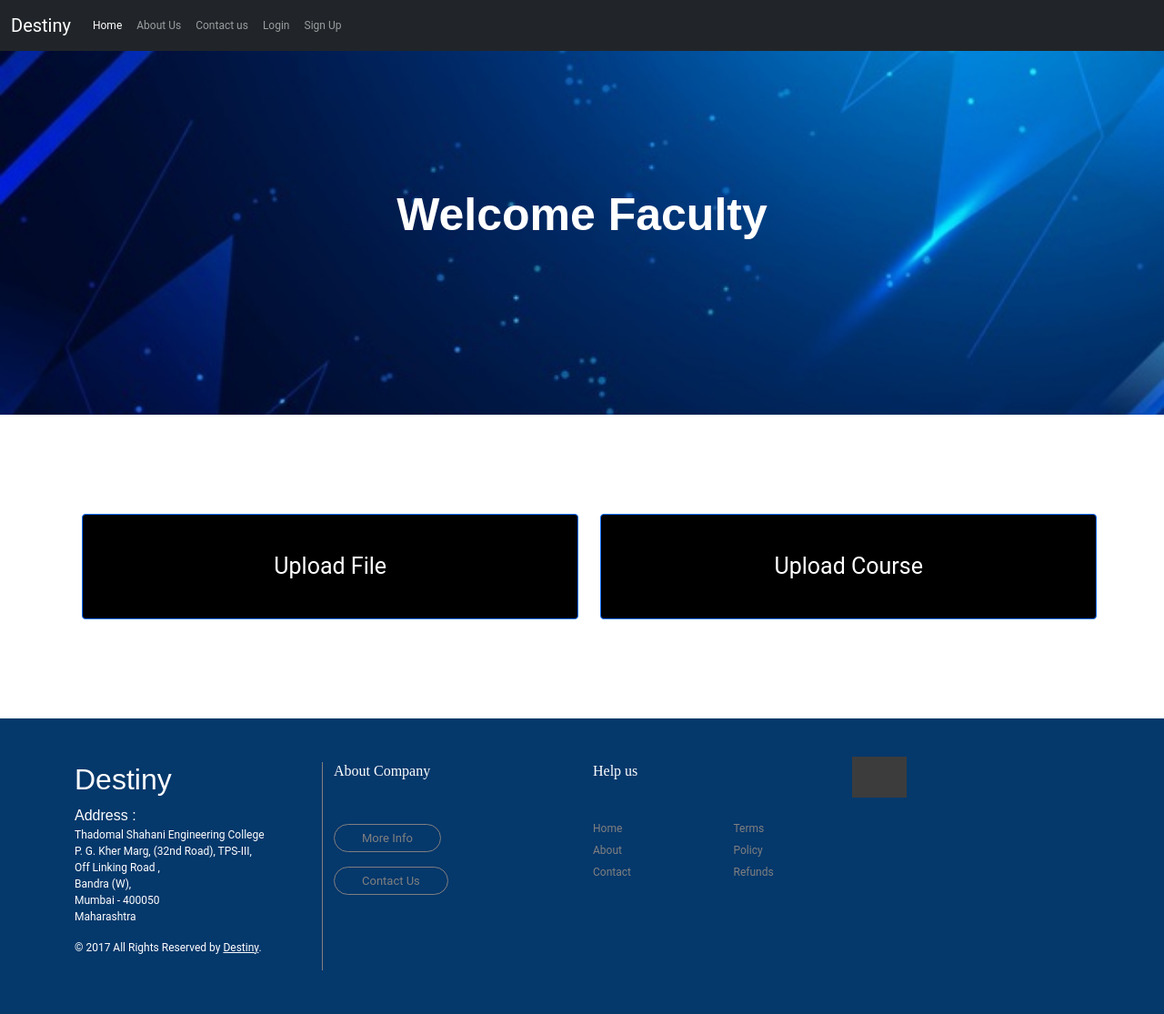
After one commit to manasibhagwat21/E-LearningWebsite, a Django app: page /faculty_options.html in a window 1280 px wide. The commit adds this page. Shown: the whole page at 91% size. Run offline with Django 3.2, Linux system fonts and the light colour scheme; some libraries are stand-ins or nearby versions.

Commit message:
Faculty options added

```diff
--- a/Home/models.py
+++ b/Home/models.py
@@ -34,7 +34,7 @@ class Upload_Files(models.Model):
 
 class course_upload(models.Model):
     topic_name = models.CharField(max_length=200)
-    slug=models.SlugField()
+    link=models.SlugField()
     desc = models.CharField(max_length=500)
     notes_file = models.FileField(upload_to="Material/")
     video_link = models.CharField(max_length=800,default='')
--- a/Home/urls.py
+++ b/Home/urls.py
@@ -22,9 +22,9 @@ urlpatterns = [
     path('signup.html', views.signup,name = 'signup.html'),
     path('upload_file.html', views.upload_file, name='upload_file'),
     path('upload_c.html', views.upload_c, name='upload_c'),
-    path('course.html', views.course, name='course'),
-    path('login_faculty.html', views.login_faculty,name = 'login_faculty'),
+    path('course.html', views.course, name='course.html'),
+    path('login_faculty.html', views.login_faculty,name = 'login_faculty.html'),
+    path('faculty_options.html', views.faculty_options,name = 'faculty_options.html'),
     path('catalog_faculty.html', views.catalog_faculty,name = 'catalog_faculty'),
-    path('coursePage.html', views.coursePage,name = 'coursePage.html'),
-    url(r'^(?P<slug>[\w-]+)/$', views.coursePage, name='coursePage'),
+    url(r'^(?P<link>[\w-]+)/$', views.coursePage, name='coursePage'),
 ]
--- a/Home/views.py
+++ b/Home/views.py
@@ -1,29 +1,14 @@
 from django.contrib import auth, messages
-
 from django.db import models
-
 from django.views.generic.list import ListView
-
 from .models import Contact, faculty, Upload_Files , course_upload
-
 from django.contrib.auth.models import User
-
 from django.contrib.auth.forms import UserCreationForm
-
 from django.contrib.auth import login, authenticate
-
 from django.shortcuts import render, redirect
-
 from .forms import SignUpForm
+from django.contrib.auth.decorators import login_required
 import os
-
-
-
-# Maria@20
-
-# Create your views here.s
-
-
 
 def signup(request):
     if request.method == 'POST':
@@ -81,15 +66,6 @@ def logoutU(request):
 def aboutus(request):
     return render(request, 'aboutus.html')
 
-
-def catalog(request):
-    return render(request, 'catalog.html')
-
-
-def catalog_faculty(request):
-    return render(request, 'catalog_faculty.html')
-
-
 def contactus(request):
     if request.method == 'POST':
         name = request.POST.get('name', '')
@@ -103,42 +79,19 @@ def contactus(request):
 
     return render(request, 'Contactus.html')
 
-
-def c1(request):
-    return render(request, 'c1.html')
-
-
-def c2(request):
-    return render(request, 'c2.html')
-
-
-def c3(request):
-    return render(request, 'c3.html')
-
-
-def c4(request):
-    return render(request, 'c4.html')
-
-
-def c5(request):
-    return render(request, 'c5.html')
-
-
-def c6(request):
-    return render(request, 'c6.html')
-
+def faculty_options(request):
+    return render(request, 'faculty_options.html')
 
 def resources(request):
     all_Materials = Upload_Files.objects.all()
     return render(request, 'resources.html', {"Materials": all_Materials})
 
-
 def course(request):
     m = course_upload.objects.all()
     return render(request, 'course.html', {"courses": m})
 
-def coursePage(request,slug):
-    selected_course=course_upload.objects.get(slug=slug)
+def coursePage(request,link):
+    selected_course=course_upload.objects.get(link=link)
     return render (request,'coursePage.html',{'course':selected_course})
 
 def login_faculty(request):
@@ -150,8 +103,8 @@ def login_faculty(request):
 
         if faculty.objects.filter(username=username, password=password):
             teacher = faculty.objects.get(username=username)
-            faculty.save()
-            return redirect('catalog_faculty.html')
+            teacher.save()
+            return redirect('faculty_options.html')
 
         else:
             messages.info(request, "Invalid Credentials")
@@ -171,7 +124,7 @@ def login1(request):
 
         if user is not None:
             login(request, user)
-            return render(request, 'catalog.html')
+            return render(request, 'course.html')
 
         else:
             return render(request, 'login1.html')
@@ -192,7 +145,7 @@ def upload_file(request):
 
 
         file.save()
-        return redirect('catalog_faculty')
+        return redirect('faculty_options.html')
     return render(request, 'upload_file.html', {"files": files})
 
 
@@ -202,7 +155,7 @@ def upload_c(request):
     files = course_upload.objects.all()
     if request.method == "POST":
         topic_name = request.POST.get('topic_name')
-        slug = request.POST.get('slug')
+        link = request.POST.get('link')
         desc = request.POST.get('desc')
         video_link = request.POST.get('video_link')
         notes_file = request.FILES.get('notes_file')
@@ -210,8 +163,35 @@ def upload_c(request):
         v=video_link.replace('/watch?v=', '/embed/')
         print(v)
 
-        file = course_upload.objects.create(topic_name=topic_name, slug=slug, desc=desc,video_link=v, notes_file=notes_file)
+        file = course_upload.objects.create(topic_name=topic_name, link=link, desc=desc,video_link=v, notes_file=notes_file )
         file.save()
-        return redirect('index')
+        return redirect('faculty_options.html')
 
     return render(request, 'upload_c.html', {"files": files})
+
+
+# EXTRA PAGES
+
+def c1(request):
+    return render(request, 'c1.html')
+
+def c2(request):
+    return render(request, 'c2.html')
+
+def c3(request):
+    return render(request, 'c3.html')
+
+def c4(request):
+    return render(request, 'c4.html')
+
+def c5(request):
+    return render(request, 'c5.html')
+
+def c6(request):
+    return render(request, 'c6.html')
+
+def catalog(request):
+    return render(request, 'catalog.html')
+
+def catalog_faculty(request):
+    return render(request, 'catalog_faculty.html')
--- a/static/css/footerStyle.css
+++ b/static/css/footerStyle.css
@@ -5,15 +5,7 @@ body {
  .logo-footer {
     margin-bottom: 40px;
  }
- .navbar-custom {
-    background-color: lightgreen;
-}
-/* Modify brand and text color */
 
-.navbar-custom .navbar-brand,
-.navbar-custom .navbar-text {
-    color: green;
-}
 footer {
         background-color: #05386B !important;
         color:#fff;
--- a/templates/base.html
+++ b/templates/base.html
@@ -80,8 +80,7 @@ color: #f5f5f5 ;
    <div class="row">
       <div class="col-md-6">
          <div class="row">
-            <div class="col-md-6 ">
-               <div class="logo-part">
+            <div class="col-md-6 logo-part ">
                   <h2>Destiny</h2>
                   <address><span>
                     Address :
@@ -92,11 +91,11 @@ color: #f5f5f5 ;
                     Mumbai - 400050<br>
                     Maharashtra</p></span>
                   </address>
-               </div>
+                  <p class="copyright-text">&copy; 2017 All Rights Reserved by
+               <a href="index.html" style="color: White;">Destiny</a>.
             </div>
-            <div class="col-md-6 px-4">
+            <div class="col-md-6">
                <h6> About Company</h6>
-               <p>But horizontal lines can only be a full pixel high.</p>
                <a href="#" class="btn-footer"> More Info </a><br>
                <a href="#" class="btn-footer"> Contact Us</a>
             </div>
@@ -104,7 +103,7 @@ color: #f5f5f5 ;
       </div>
       <div class="col-md-6">
          <div class="row">
-            <div class="col-md-6 px-4">
+            <div class="col-md-6">
                <h6> Help us</h6>
                <div class="row ">
                   <div class="col-md-6">
@@ -124,17 +123,11 @@ color: #f5f5f5 ;
                </div>
             </div>
             <div class="col-md-6 ">
-               <h6> Newsletter</h6>
                <div class="social">
                   <a href="aboutus.html"><i class="fa fa-facebook" aria-hidden="true"></i></a>
                   <a href="Contactus.html"><i class="fa fa-instagram" aria-hidden="true"></i></a>
                </div>
-               <form class="form-footer my-3">
-                  <input type="text"  placeholder="Enter your email....." name="search">
-                  <input type="button" value="Go" >
-               </form>
-               <p class="copyright-text">&copy; 2017 All Rights Reserved by
-         <a href="index.html" style="color: White;">Destiny</a>.
+
             </div>
          </div>
       </div>
--- /dev/null
+++ b/templates/faculty_options.html
@@ -0,0 +1,61 @@
+{% extends 'base.html' %}
+
+{% block body %}
+
+<head>
+    <style>
+    #showcase {
+        background:url('/static/bluebg.jpg') no-repeat ;
+        background-color:#05386B;
+        background-position: center;
+        background-size: cover;
+        min-height:400px;
+        padding-top:50px;
+        border-bottom:;
+    }
+    #showcase h2{
+        margin-top:100px;
+        text-align:center;
+        font-weight: bold;
+        font-size:50px;
+        color:#fff;
+    }
+    .fac button {
+		color: white;
+		background-color: #000;
+		text-align: center;
+		width: 100%;
+		font-size: 25px;
+        margin:20% 1.5%;
+        padding:7% 2%;
+	}
+    .fac a{
+        text-decoration:none;
+    }
+    .fac button:hover{
+        color: white;
+		background-color: #000;
+    }
+
+    </style>
+</head>
+<body>
+<div id='showcase'>
+    <h2>Welcome Faculty</h2>
+</div>
+<div class='container'>
+
+    <div class='row fac'>
+        <div class='col-md-6'>
+            <a href="upload_file.html"><button class="btn btn-primary">Upload File</button></a>
+        </div>
+        <div class='col-md-6'>
+            <a href="upload_c.html"><button class="btn btn-primary">Upload Course</button></a>
+        </div>
+    </div>
+
+
+</div>
+</body>
+
+{% endblock body %}
--- a/templates/upload_file.html
+++ b/templates/upload_file.html
@@ -51,6 +51,6 @@
 
     <button type="submit" class="button" id="back">Upload</button> <br><br>
 </form>
-<a href="catalog_faculty.html"><button type="submit" class="btn"  id="back">Back</button></a>
+<a href="faculty_options.html"><button type="submit" class="btn"  id="back">Back</button></a>
 </div>
 {% endblock%}
```
Also changed, not shown: templates/aboutus.html (+0 -8 lines), templates/course.html (+15 -14 lines), templates/signup.html (+2 -8 lines), templates/upload_c.html (+16 -3 lines), Home/migrations/0031_auto_20210518_1142.py (added), db.sqlite3, static/Material/bg.jpg (added).
